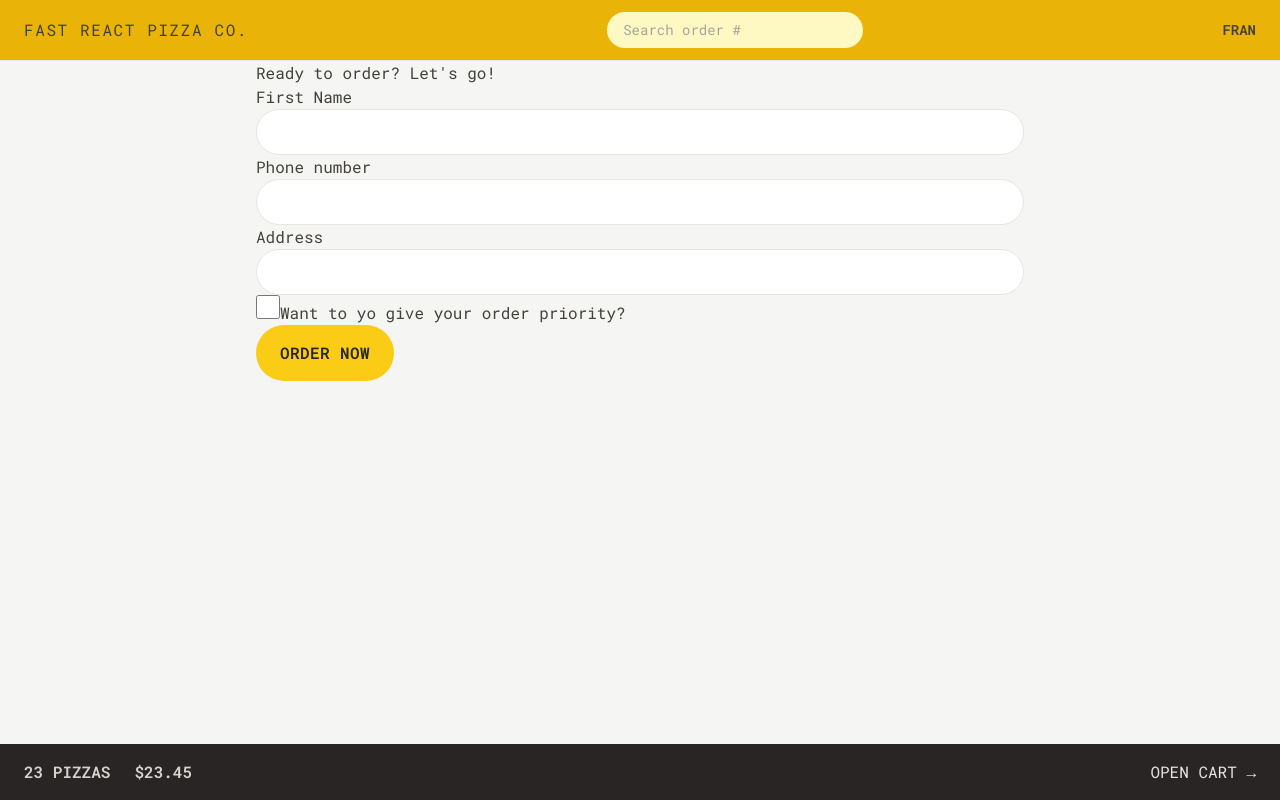
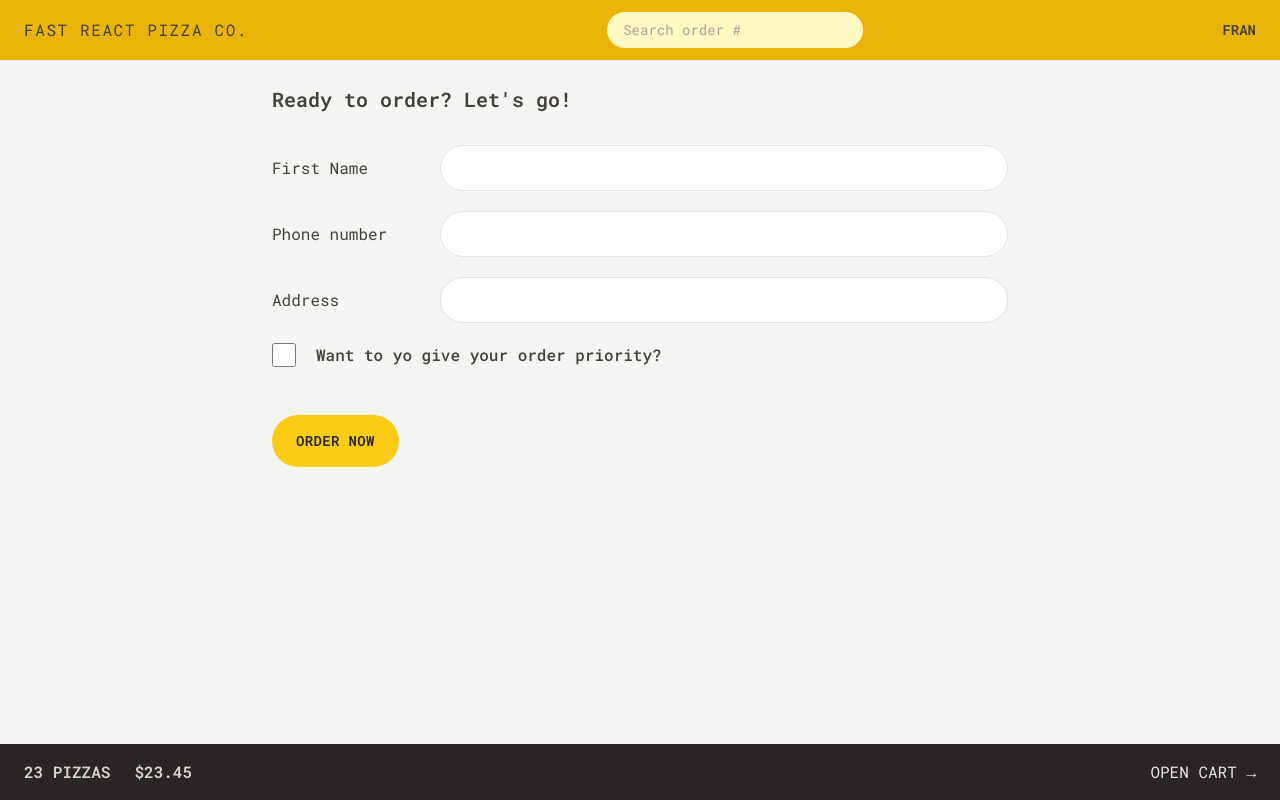
Before and after one commit to FrancoRossi-visual/fast-react-pizza, a React (Vite) app: page /order/new in a window 1280 px wide. Built offline with nearby package versions, Linux system fonts and the light colour scheme.

Commit message:
finish styling

```diff
--- a/src/features/cart/Cart.jsx
+++ b/src/features/cart/Cart.jsx
@@ -1,6 +1,7 @@
 import { Link } from "react-router-dom";
 import LinkButton from "../../ui/LinkButton";
 import Button from "../../ui/Button";
+import CartItem from "./CartItem";
 
 const fakeCart = [
   {
@@ -30,16 +31,20 @@
   const cart = fakeCart;
 
   return (
-    <div>
+    <div className="px-4 py-3">
       <LinkButton to="/menu">&larr; Back to menu</LinkButton>
 
-      <h2>Your cart, %NAME%</h2>
-
-      <div>
+      <h2 className="mt-7 text-xl font-semibold">Your cart, %NAME%</h2>
+      <ul className="color-stone-200 mt-3 divide-y border-b">
+        {cart.map((item) => (
+          <CartItem item={item} key={item.key} />
+        ))}
+      </ul>
+      <div className="mt-6 space-x-2">
         <Button to="/order/new" type="primary">
           Order pizzas
         </Button>
-        <button>Clear cart</button>
+        <Button type="secondary">Clear cart</Button>
       </div>
     </div>
   );
--- a/src/features/cart/CartItem.jsx
+++ b/src/features/cart/CartItem.jsx
@@ -1,15 +1,17 @@
-import { formatCurrency } from '../../utils/helpers';
+import Button from "../../ui/Button";
+import { formatCurrency } from "../../utils/helpers";
 
 function CartItem({ item }) {
   const { pizzaId, name, quantity, totalPrice } = item;
 
   return (
-    <li>
-      <p>
+    <li className="py-3 sm:flex sm:items-center sm:justify-between">
+      <p className="mb-1 sm:mb-0">
         {quantity}&times; {name}
       </p>
-      <div>
-        <p>{formatCurrency(totalPrice)}</p>
+      <div className="flex items-center justify-between sm:gap-6">
+        <p className="text-sm font-bold">{formatCurrency(totalPrice)}</p>
+        <Button type="small">Delete</Button>
       </div>
     </li>
   );
--- a/src/features/order/CreateOrder.jsx
+++ b/src/features/order/CreateOrder.jsx
@@ -43,32 +43,41 @@
   const cart = fakeCart;
 
   return (
-    <div>
-      <h2>Ready to order? Let's go!</h2>
+    <div className="px-4 py-6">
+      <h2 className="mb-8 text-xl font-semibold">Ready to order? Let's go!</h2>
 
       {/* <Form method='POST' action='/order/new'> */}
       <Form method="POST">
-        <div>
-          <label>First Name</label>
-          <input className="input" type="text" name="customer" required />
+        <div className="mb-5 flex flex-col gap-2 sm:flex-row sm:items-center">
+          <label className="sm:basis-40">First Name</label>
+          <input className="input grow" type="text" name="customer" required />
         </div>
 
-        <div>
-          <label>Phone number</label>
-          <div>
-            <input className="input" type="tel" name="phone" required />
-          </div>
-          {formErrors?.phone && <p>{formErrors.phone}</p>}
-        </div>
-
-        <div>
-          <label>Address</label>
-          <div>
-            <input className="input" type="text" name="address" required />
+        <div className="mb-5 flex flex-col gap-2 sm:flex-row sm:items-center">
+          <label className="sm:basis-40">Phone number</label>
+          <div className="grow">
+            <input className="input w-full" type="tel" name="phone" required />
+            {formErrors?.phone && (
+              <p className="mt-2 rounded-md bg-red-100 p-2 text-xs text-red-700">
+                {formErrors.phone}
+              </p>
+            )}
           </div>
         </div>
 
-        <div>
+        <div className="mb-5 flex flex-col gap-2 sm:flex-row sm:items-center">
+          <label className="sm:basis-40">Address</label>
+          <div className="grow">
+            <input
+              className="input w-full"
+              type="text"
+              name="address"
+              required
+            />
+          </div>
+        </div>
+
+        <div className="mb-12 flex items-center gap-5">
           <input
             className="h-6 w-6 accent-yellow-400 focus:outline-none focus:ring focus:ring-yellow-400 focus:ring-offset-2"
             type="checkbox"
@@ -77,7 +86,9 @@
             // value={withPriority}
             // onChange={(e) => setWithPriority(e.target.checked)}
           />
-          <label htmlFor="priority">Want to yo give your order priority?</label>
+          <label htmlFor="priority" className="font-medium">
+            Want to yo give your order priority?
+          </label>
         </div>
 
         <div>
--- a/src/features/order/Order.jsx
+++ b/src/features/order/Order.jsx
@@ -1,44 +1,46 @@
 // Test ID: IIDSAT
 
-import { useLoaderData } from 'react-router-dom';
-import { getOrder } from '../../services/apiRestaurant';
+import OrderItem from "./OrderItem";
+
+import { useLoaderData } from "react-router-dom";
+import { getOrder } from "../../services/apiRestaurant";
 import {
   calcMinutesLeft,
   formatCurrency,
   formatDate,
-} from '../../utils/helpers';
+} from "../../utils/helpers";
 
 const order = {
-  id: 'ABCDEF',
-  customer: 'Jonas',
-  phone: '123456789',
-  address: 'Arroios, Lisbon , Portugal',
+  id: "ABCDEF",
+  customer: "Jonas",
+  phone: "123456789",
+  address: "Arroios, Lisbon , Portugal",
   priority: true,
-  estimatedDelivery: '2027-04-25T10:00:00',
+  estimatedDelivery: "2027-04-25T10:00:00",
   cart: [
     {
       pizzaId: 7,
-      name: 'Napoli',
+      name: "Napoli",
       quantity: 3,
       unitPrice: 16,
       totalPrice: 48,
     },
     {
       pizzaId: 5,
-      name: 'Diavola',
+      name: "Diavola",
       quantity: 2,
       unitPrice: 16,
       totalPrice: 32,
     },
     {
       pizzaId: 3,
-      name: 'Romana',
+      name: "Romana",
       quantity: 1,
       unitPrice: 15,
       totalPrice: 15,
     },
   ],
-  position: '-9.000,38.000',
+  position: "-9.000,38.000",
   orderPrice: 95,
   priorityPrice: 19,
 };
@@ -59,29 +61,51 @@
   const deliveryIn = calcMinutesLeft(estimatedDelivery);
 
   return (
-    <div>
-      <div>
-        <h2>Status</h2>
+    <div className="space-y-6 px-4 py-6">
+      <div className="flex flex-wrap items-center justify-between gap-2">
+        <h2 className="text-xl font-semibold">order %{id} status</h2>
 
-        <div>
-          {priority && <span>Priority</span>}
-          <span>{status} order</span>
+        <div className="space-x-2">
+          {priority && (
+            <span className="rounded-full bg-red-500 px-3 py-1 text-sm font-semibold uppercase tracking-wide text-red-50">
+              Priority
+            </span>
+          )}
+          <span className="rounded-full bg-green-500 px-3 py-1 text-sm font-semibold uppercase tracking-wide text-green-50">
+            {status} order
+          </span>
         </div>
       </div>
 
-      <div>
-        <p>
+      <div className="flex flex-wrap items-center justify-between gap-2 bg-stone-200 px-6 py-5">
+        <p className="font-medium">
           {deliveryIn >= 0
             ? `Only ${calcMinutesLeft(estimatedDelivery)} minutes left 😃`
-            : 'Order should have arrived'}
+            : "Order should have arrived"}
         </p>
-        <p>(Estimated delivery: {formatDate(estimatedDelivery)})</p>
+        <p className="text-xs text-stone-500">
+          (Estimated delivery: {formatDate(estimatedDelivery)})
+        </p>
       </div>
 
-      <div>
-        <p>Price pizza: {formatCurrency(orderPrice)}</p>
-        {priority && <p>Price priority: {formatCurrency(priorityPrice)}</p>}
-        <p>To pay on delivery: {formatCurrency(orderPrice + priorityPrice)}</p>
+      <ul className="divide-y divide-stone-200 border-b border-t">
+        {cart.map((item) => (
+          <OrderItem item={item} key={item.id} />
+        ))}
+      </ul>
+
+      <div className="space-y-2 bg-stone-200 px-6 py-5">
+        <p className="text-sm font-medium text-stone-600">
+          Price pizza: {formatCurrency(orderPrice)}
+        </p>
+        {priority && (
+          <p className="text-sm font-medium text-stone-600">
+            Price priority: {formatCurrency(priorityPrice)}
+          </p>
+        )}
+        <p className="font-bold">
+          To pay on delivery: {formatCurrency(orderPrice + priorityPrice)}
+        </p>
       </div>
     </div>
   );
--- a/src/features/order/OrderItem.jsx
+++ b/src/features/order/OrderItem.jsx
@@ -1,13 +1,15 @@
+import { formatCurrency } from "../../utils/helpers";
+
 function OrderItem({ item, isLoadingIngredients, ingredients }) {
   const { quantity, name, totalPrice } = item;
 
   return (
-    <li>
-      <div>
+    <li className="py-3 ">
+      <div className="flex items-center justify-between gap-4 text-sm">
         <p>
-          <span>{quantity}&times;</span> {name}
+          <span className="font-bold">{quantity}&times;</span> {name}
         </p>
-        <p>{formatCurrency(totalPrice)}</p>
+        <p className="font-bold">{formatCurrency(totalPrice)}</p>
       </div>
     </li>
   );
--- a/src/index.css
+++ b/src/index.css
@@ -4,7 +4,7 @@
 
 @layer components {
   .input {
-    @apply w-full rounded-full border border-stone-200 px-4 py-2 align-baseline text-sm transition duration-300 placeholder:text-stone-400 focus:outline-none focus:ring focus:ring-yellow-400 md:px-6 md:py-3;
+    @apply rounded-full border border-stone-200 px-4 py-2 align-baseline text-sm transition duration-300 placeholder:text-stone-400 focus:outline-none focus:ring focus:ring-yellow-400 md:px-6 md:py-3;
   }
 
   .loader {
--- a/src/ui/Button.jsx
+++ b/src/ui/Button.jsx
@@ -2,11 +2,13 @@
 
 function Button({ children, isDisabled, to, type }) {
   const base =
-    "focus: sd:py-4 inline-block rounded-full bg-yellow-400  font-semibold uppercase tracking-wide text-stone-800 transition-colors duration-300 hover:bg-yellow-300 focus:bg-yellow-300 focus:outline-none focus:ring focus:ring-yellow-300 focus:ring-offset-2 disabled:cursor-not-allowed";
+    "focus: text-sm sd:py-4 inline-block rounded-full bg-yellow-400  font-semibold uppercase tracking-wide text-stone-800 transition-colors duration-300 hover:bg-yellow-300 focus:bg-yellow-300 focus:outline-none focus:ring focus:ring-yellow-300 focus:ring-offset-2 disabled:cursor-not-allowed";
 
   const styles = {
     primary: base + " px-4 py-3 sm:px-6 md:py-4",
     small: base + " px-4 py-2 sm:px-4 md:py-2.5 text-xs",
+    secondary:
+      "focus: text-sm sd:py-4 inline-block rounded-full border-2 border-stone-400 font-semibold uppercase tracking-wide text-stone-600 transition-colors duration-300 hover:bg-stone-300 hover:text-stone-800 focus:text-stone-800 focus:bg-stone-300 focus:outline-none focus:ring focus:ring-stone-200 focus:ring-offset-2 disabled:cursor-not-allowed px-4 py-2.5 sm:px-6 md:py-3.5",
   };
 
   if (to)
```
Also changed, not shown: index.html (+4 -1 lines).
